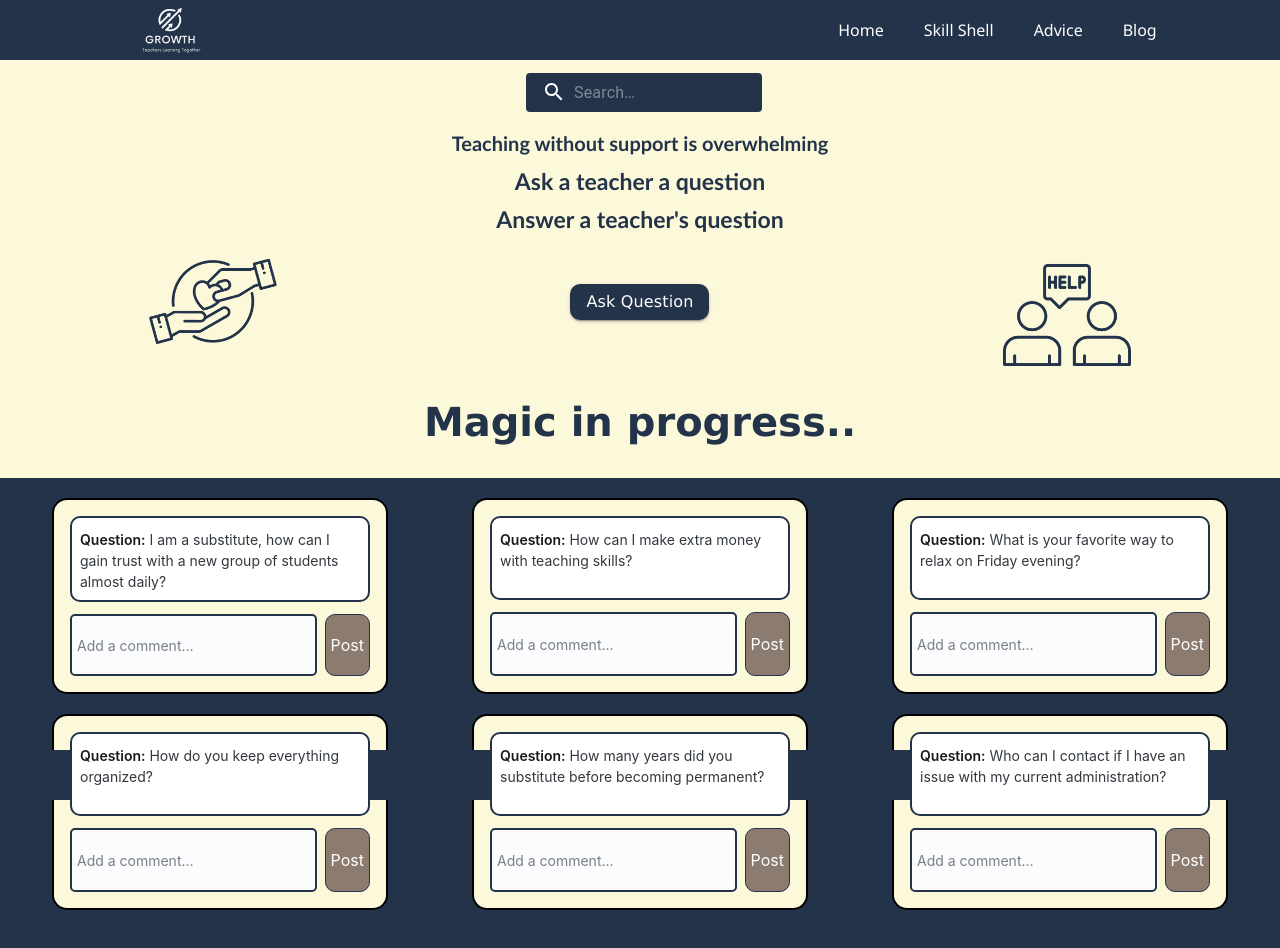
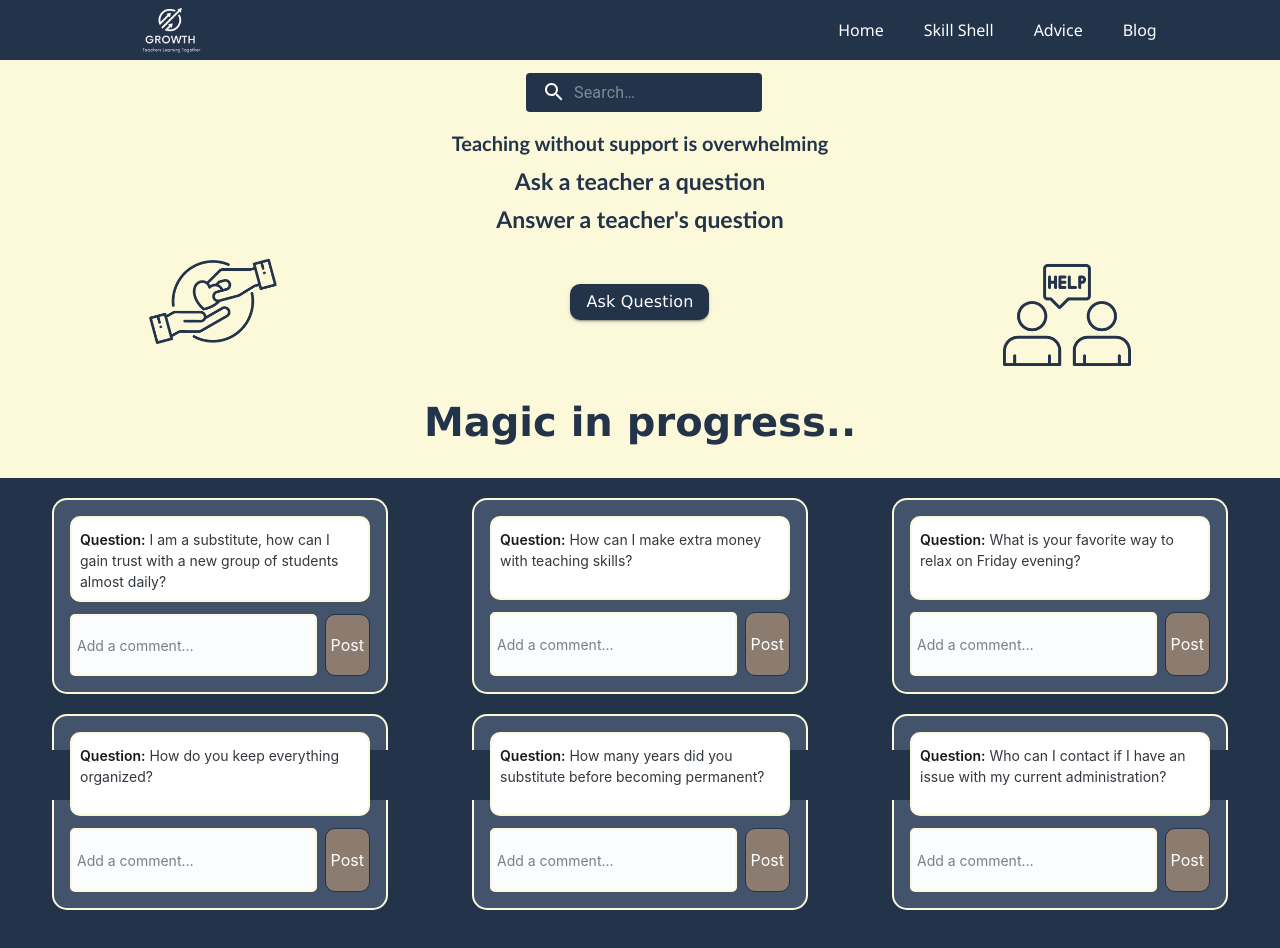
Before and after one commit to colletteap/react-project, a React (Create React App) app: page /Advice in a window 1280 px wide. Shown: the top 948 px of the page. Built offline with nearby package versions, Linux system fonts and the light colour scheme.

Commit message:
styling of cards

```diff
--- a/src/components/Blankskillcard.js
+++ b/src/components/Blankskillcard.js
@@ -33,9 +33,11 @@ export default function BlankSkillCard({ skillname }) {
             key={index}
             variant="outlined"
             sx={{
+              backgroundColor: "#42536b",
               minWidth: 300,
               width: "25%",
-              borderRadius: "5px",
+              border: "2px solid #fcf9da",
+              borderRadius: "10px",
               "--Card-radius": (theme) => theme.vars.radius.xs,
             }}
           >
@@ -45,14 +47,14 @@ export default function BlankSkillCard({ skillname }) {
             >
               <CardContent>
                 <Typography
-                  sx={{ textAlign: "start", fontWeight: "bold", position: "absolute", top: 3 }}
+                  sx={{ color: "#ffff", textAlign: "start", fontWeight: "bold", position: "absolute", top: 3 }}
                   fontSize="16px"
                 >
                   {item.skill}
                 </Typography>
 
                 <Typography
-                  sx={{ textAlign: "start", border: "1px solid #233349", borderRadius: "5px", padding: "6px", marginTop: "30px" }}
+                  sx={{ backgroundColor: "#ffff", textAlign: "start", border: "1px solid #233349", borderRadius: "5px", padding: "6px", marginTop: "30px" }}
                 >
                   {item.details}
                 </Typography>
--- a/src/components/Contentcard.js
+++ b/src/components/Contentcard.js
@@ -34,10 +34,10 @@ export default function Questioncard({ type, cardId, question }) {
     <Card
       variant="outlined"
       sx={{
-        backgroundColor: "#fcf9da",
+        backgroundColor: "#42536b",
         minWidth: 300,
         width: "25%",
-        border: "2px solid black",
+        border: "2px solid #fcf9da",
         borderRadius: "15px",
         "--Card-radius": (theme) => theme.vars.radius.xs,
         height: "20vh",
@@ -51,7 +51,7 @@ export default function Questioncard({ type, cardId, question }) {
       <CardContent
         sx={{
           backgroundColor: "#ffff",
-          border: "2px solid #233349",
+          border: "2px solid #fcf9da",
           borderRadius: "10px",
           padding: "8px",
         }}
@@ -80,7 +80,7 @@ export default function Questioncard({ type, cardId, question }) {
           key={commentItem.id}
           sx={{
             backgroundColor: "#ffff",
-            border: "2px solid #8c7b6f",
+            border: "2px solid #fcf9da",
             borderRadius: "10px",
             padding: "8px",
             fontSize: "sm",
@@ -103,7 +103,7 @@ export default function Questioncard({ type, cardId, question }) {
             flex: 1,
             px: 0,
             "--Input-focusedThickness": "0px",
-            border: "2px solid #233349",
+            border: "2px solid #fcf9da",
             borderRadius: "5px",
             padding: "5px",
           }}
```
